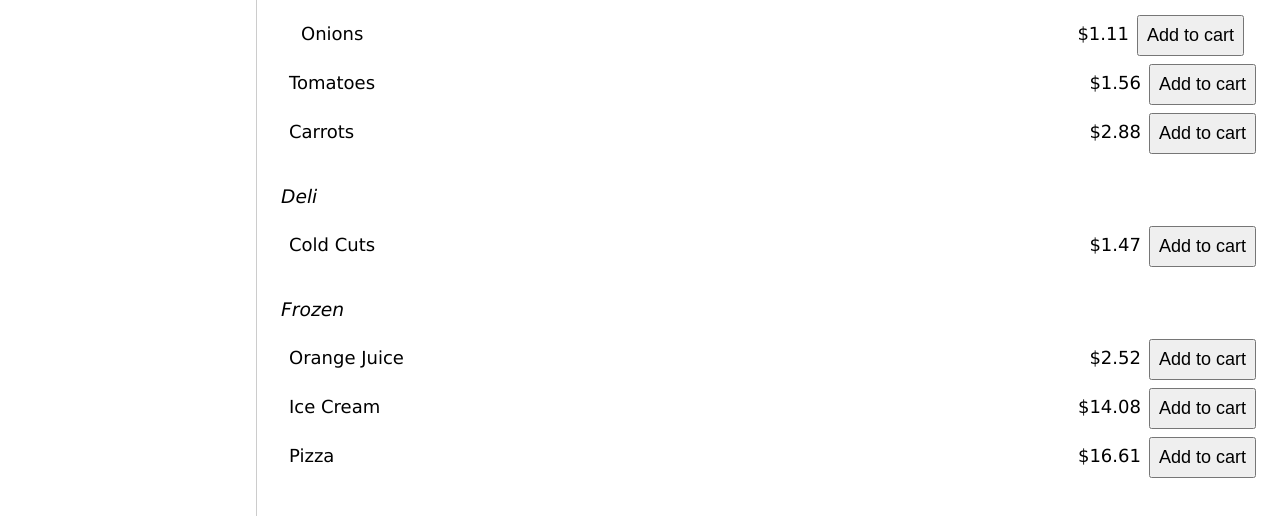
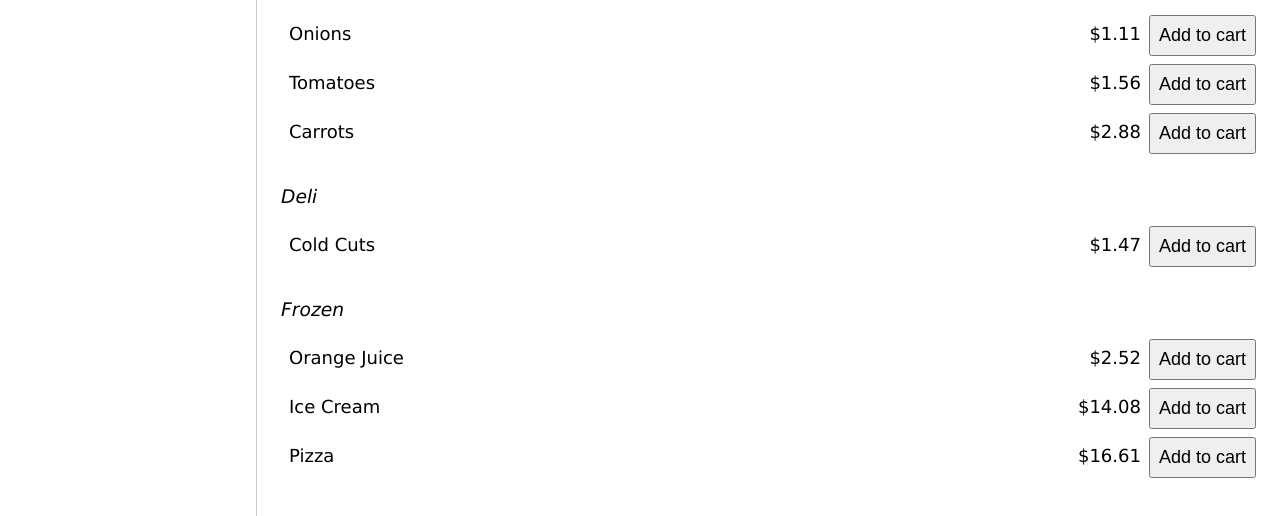
Before and after one commit to Mbalcorta/phase-3-challenge, a plain HTML site: page part-3/grocer.html in a window 1280 px wide. Shown: the part 190-706 px from the top of the page. Drawn offline with Linux system fonts and the light colour scheme.

Commit message:
Remove id div.

```diff
--- a/part-3/grocer.html
+++ b/part-3/grocer.html
@@ -29,13 +29,11 @@
         <div id="produce">
           <ul class="item-section">
             <h3>Produce</h3>
-              <div id="onion">
-                <li class="item flex flex-row-between">
-                    <span class="item-name">Onions</span>
-                    <span class="item-price">$1.11</span>
-                    <button type="button">Add to cart</button>
-                </li>
-              </div>
+              <li class="item flex flex-row-between">
+                  <span class="item-name">Onions</span>
+                  <span class="item-price">$1.11</span>
+                  <button type="button">Add to cart</button>
+              </li>
             <li class="item flex flex-row-between">
               <span class="item-name">Tomatoes</span>
               <span class="item-price">$1.56</span>
@@ -86,6 +84,7 @@
        <div class="modal-content">
          <span class="close">&times;</span>
          <h1>Cart</h1>
+         <ul id='cart-items'></ul>
          <button id='clear'>Clear</button>
        </div>
     </div>
```
